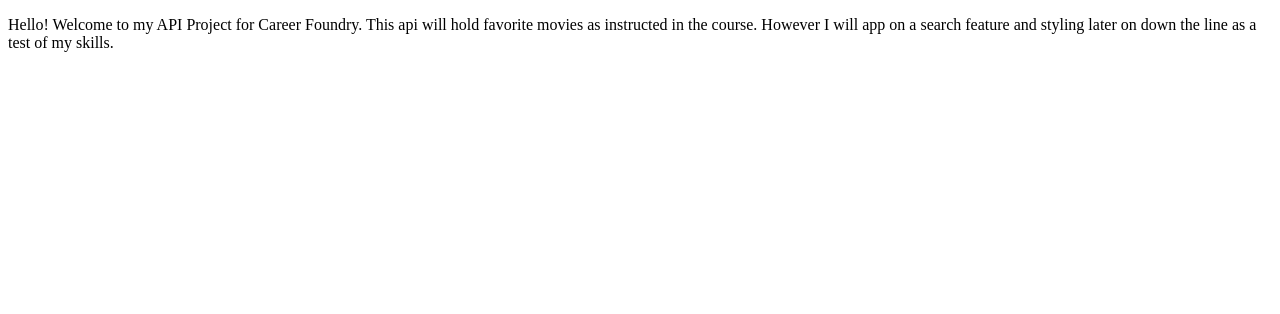
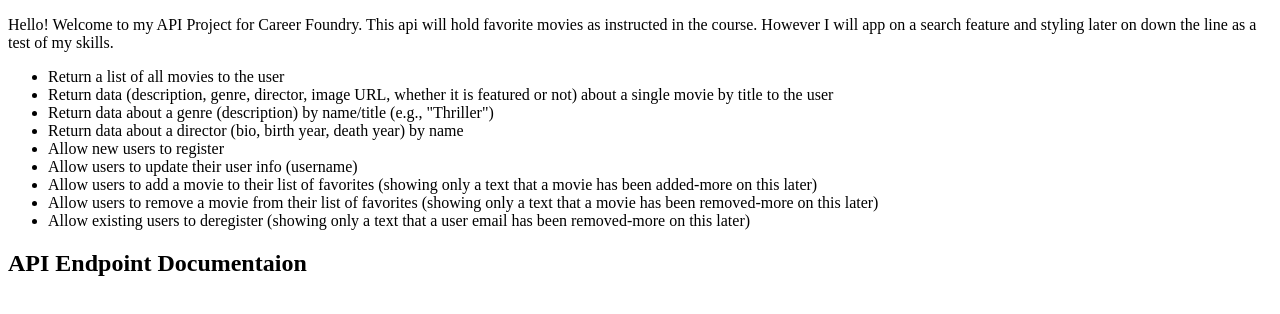
Before and after one commit to SethSingletary/myFlix, a website: page public/documentation.html in a window 1280 px wide. Drawn offline with Linux system fonts and the light colour scheme.

Commit message:
added list of featurers to documentaion

```diff
--- a/package.json
+++ b/package.json
@@ -20,6 +20,7 @@
   "dependencies": {
     "body-parser": "^1.20.1",
     "express": "^4.18.2",
-    "morgan": "^1.10.0"
+    "morgan": "^1.10.0",
+    "uuid": "^9.0.0"
   }
 }
--- a/public/documentation.html
+++ b/public/documentation.html
@@ -8,5 +8,19 @@
             Hello! Welcome to my API Project for Career Foundry. This api will hold favorite movies as instructed in the course.
             However I will app on a search feature and styling later on down the line as a test of my skills.
         </p>
+        <ul>
+            <li>Return a list of all movies to the user</li>
+            <li>Return data (description, genre, director, image URL, whether it is featured or not) about a single movie by title to the user</li>
+            <li>Return data about a genre (description) by name/title (e.g., "Thriller")</li>
+            <li>Return data about a director (bio, birth year, death year) by name</li>
+            <li>Allow new users to register</li>
+            <li>Allow users to update their user info (username)</li>
+            <li>Allow users to add a movie to their list of favorites (showing only a text that a movie has been added-more on this later)</li>
+            <li>Allow users to remove a movie from their list of favorites (showing only a text that a movie has been removed-more on this later)</li>
+            <li>Allow existing users to deregister (showing only a text that a user email has been removed-more on this later)</li>
+        </ul>
+        <h2>API Endpoint Documentaion</h2>
+        <table>
+        </table>
     </body>
 </html>
```
Also changed, not shown: 1 other file.
